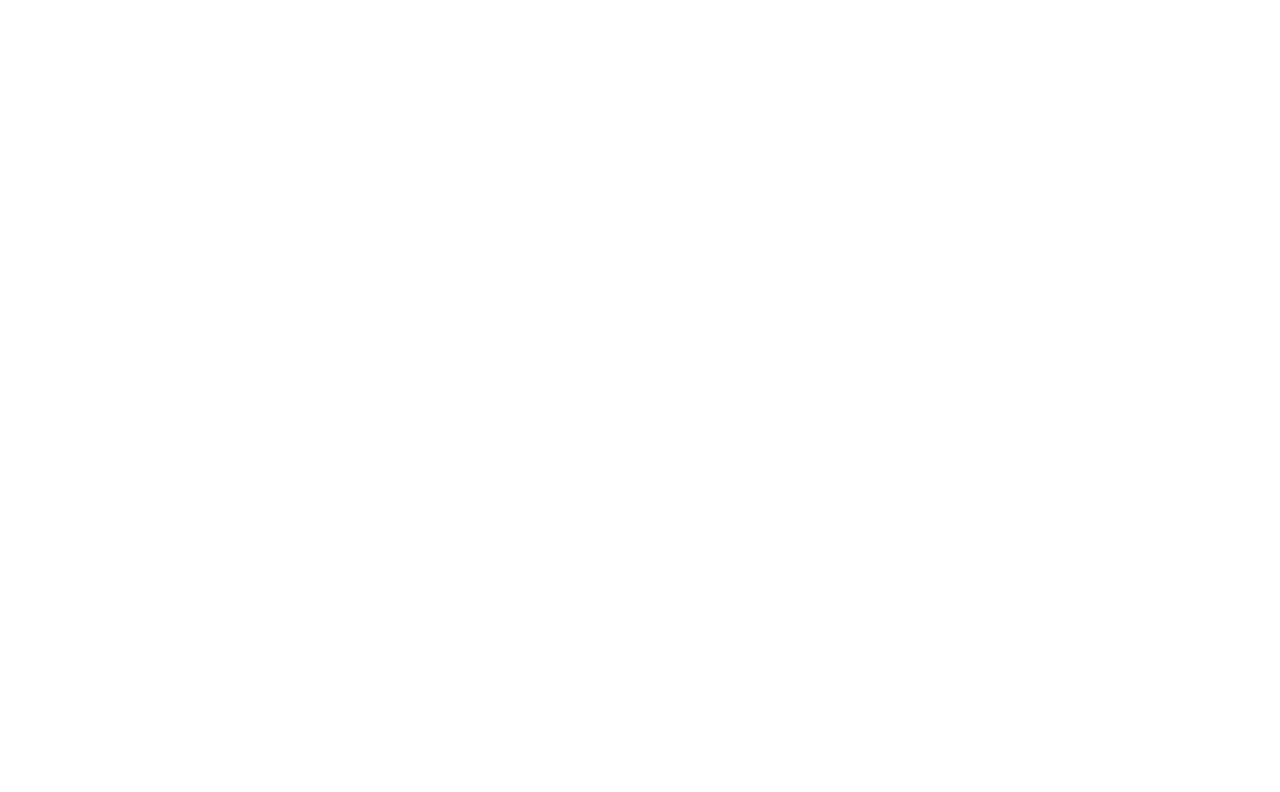
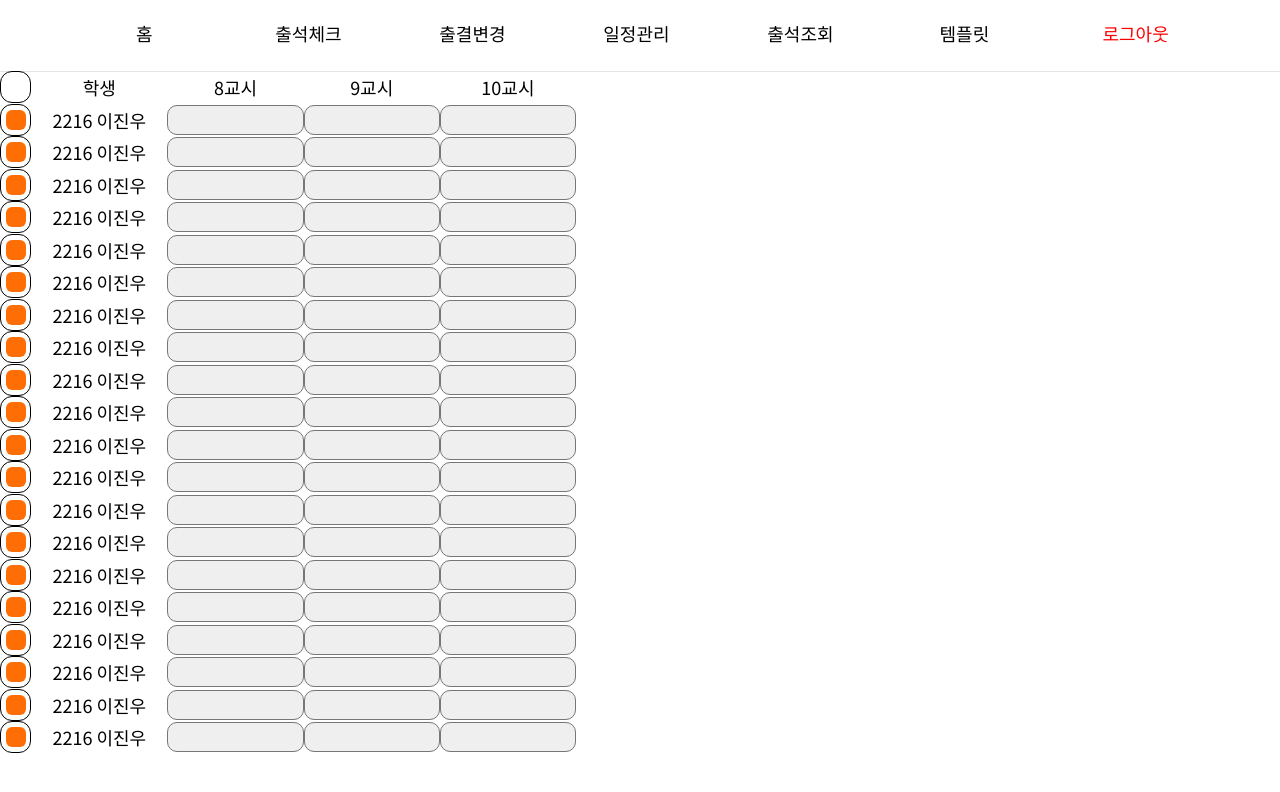
Before and after one commit to DSM-PICK/PICK2021-DESKTOP-CLIENT, a React (Create React App) app: page /studentlist in a window 1280 px wide. Shown: the top 792 px of the page. Built offline with nearby package versions, Linux system fonts and the light colour scheme.

Commit message:
⚡️ :: 학생 리스트 퍼블리싱

```diff
--- /dev/null
+++ b/src/Pages/StudentList/StudentListPage.tsx
@@ -0,0 +1,13 @@
+import React, { FC } from "react";
+import Header from "../../components/Header/Header";
+import StudentList from "../../components/StudentList/StudentList";
+const StudentListPage: FC = () => {
+  return (
+    <>
+      <Header />
+      <StudentList />
+    </>
+  );
+};
+
+export default StudentListPage;
--- a/src/Pages/index.ts
+++ b/src/Pages/index.ts
@@ -5,3 +5,4 @@ export { default as UserInfoPage} from './UserInfo/UserInfoPage';
 export { default as AttendanceCheckPage } from "./AttendanceCheck/AttendanceCheckPage";
 export { default as AttendanceChangePage } from "./AttendanceChange/AttendanceChangePage";
 export { default as AttendanceChangeListPage } from "./ChangeList/AttendanceChangeListPage";
+export { default as StudentListPage } from './StudentList/StudentListPage'
--- /dev/null
+++ b/src/components/StudentList/StudentList.tsx
@@ -0,0 +1,51 @@
+import React from "react";
+import * as S from "./styles";
+
+const timeArray = ["학생", "8교시", "9교시", "10교시"];
+const arr = [1, 2, 3, 4, 5, 6, 7, 8, 9, 10, 1, 1, 1, 1, 1, 1, 1, 1, 1, 1];
+const StudentList = () => {
+  return (
+    <S.Container>
+      <S.StudentListTitle>
+        <S.CheckBox />
+        {timeArray.map((title, index) => (
+          <S.Title key={index}>{title}</S.Title>
+        ))}
+      </S.StudentListTitle>
+      {arr.map((stduent, index) => (
+        <S.StudentList>
+          <S.CheckBox>
+            <div></div>
+          </S.CheckBox>
+          <span>2216 이진우</span>
+          <S.StudentSelect>
+            <option selected></option>
+            <option>이동</option>
+            <option>외출</option>
+            <option>무단</option>
+            <option>현체</option>
+            <option>귀가</option>
+          </S.StudentSelect>
+          <S.StudentSelect>
+            <option selected></option>
+            <option>이동</option>
+            <option>외출</option>
+            <option>무단</option>
+            <option>현체</option>
+            <option>귀가</option>
+          </S.StudentSelect>
+          <S.StudentSelect>
+            <option selected></option>
+            <option>이동</option>
+            <option>외출</option>
+            <option>무단</option>
+            <option>현체</option>
+            <option>귀가</option>
+          </S.StudentSelect>
+        </S.StudentList>
+      ))}
+    </S.Container>
+  );
+};
+
+export default StudentList;
--- /dev/null
+++ b/src/components/StudentList/styles.ts
@@ -0,0 +1,52 @@
+import styled from '@emotion/styled'
+
+export const Container = styled.div`
+    width: 45vw;
+    height: 85vh;
+    display: flex;
+    flex-direction: column;
+    justify-content: space-between;
+`;
+export const StudentListTitle = styled.div`
+    width: 100%;
+    height: 30px;
+    display: flex;
+    justify-content: space-between;
+    align-items: center;
+`;
+export const CheckBox = styled.div`
+    width: 30px;
+    height: 30px;
+    border: 1px solid black;
+    border-radius: 12px;
+    display: flex;
+    justify-content: center;
+    align-items: center;
+    div {
+        width: 20px;
+        height: 20px;
+        border-radius: 6px;
+        background-color: #FF6E04;
+    }
+`;
+export const Title = styled.div`
+    font-size: 18px;
+    width: 140px;
+    text-align: center;
+`;
+export const StudentList = styled(StudentListTitle)`
+font-size: 18px;
+ span{
+     width: 140px;
+     text-align: center;
+ }
+`;
+export const StudentSelect = styled.select`
+    width: 140px;
+    height: 30px;
+    appearance: none;
+    border-radius: 10px;
+    text-align: center;
+    font-size: 18px;
+    outline: none;
+`
--- a/src/router/MainRouter.tsx
+++ b/src/router/MainRouter.tsx
@@ -8,6 +8,7 @@ import {
   AttendanceChangePage,
   OutingListPage,
   AttendanceChangeListPage,
+  StudentListPage,
 } from "../Pages";
 const MainRouter: FC = (): JSX.Element => {
   return (
@@ -28,6 +29,7 @@ const MainRouter: FC = (): JSX.Element => {
           path="/attendancechangelist"
           component={AttendanceChangeListPage}
         />
+        <Route exact path="/studentlist" component={StudentListPage} />
       </Switch>
     </>
   );
```
